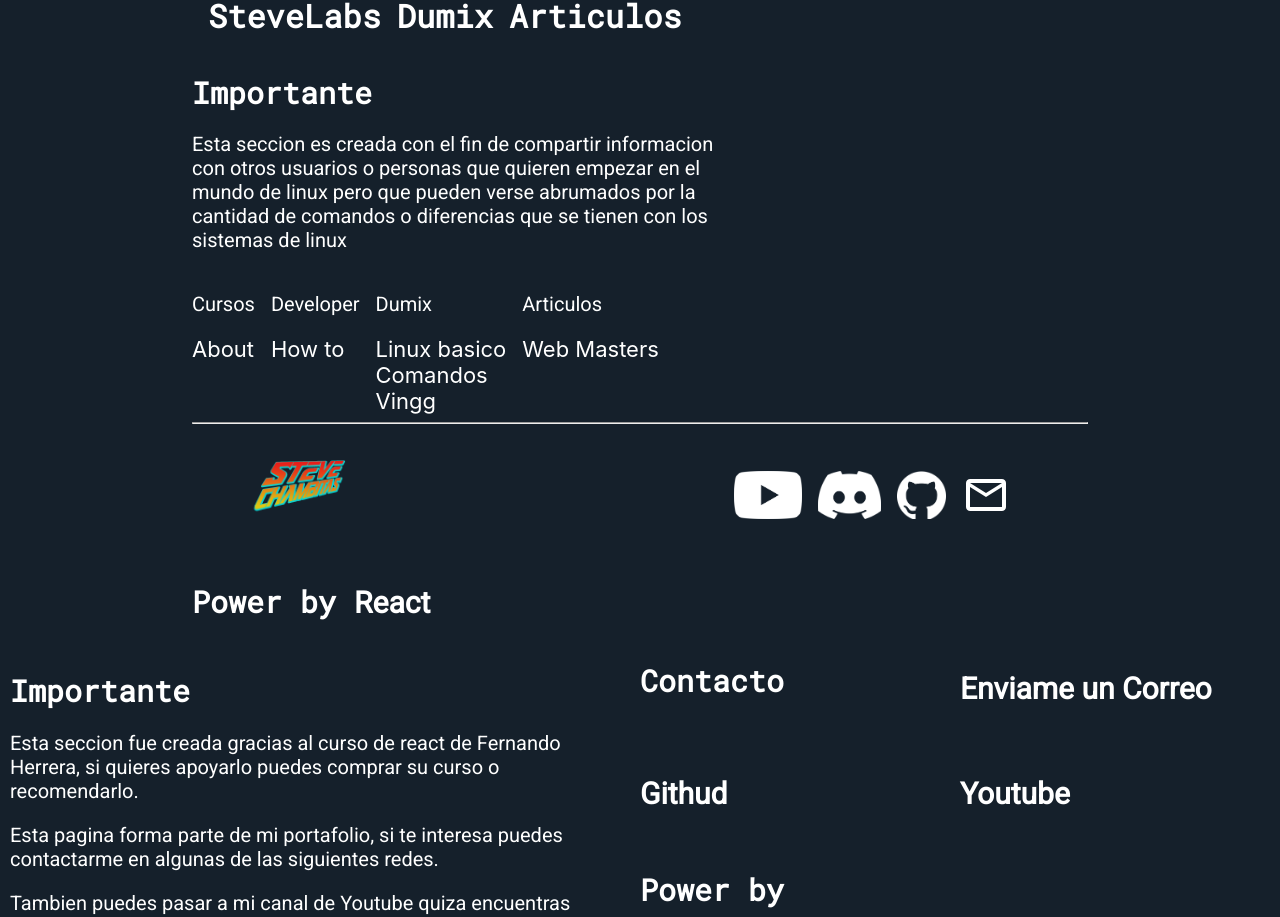
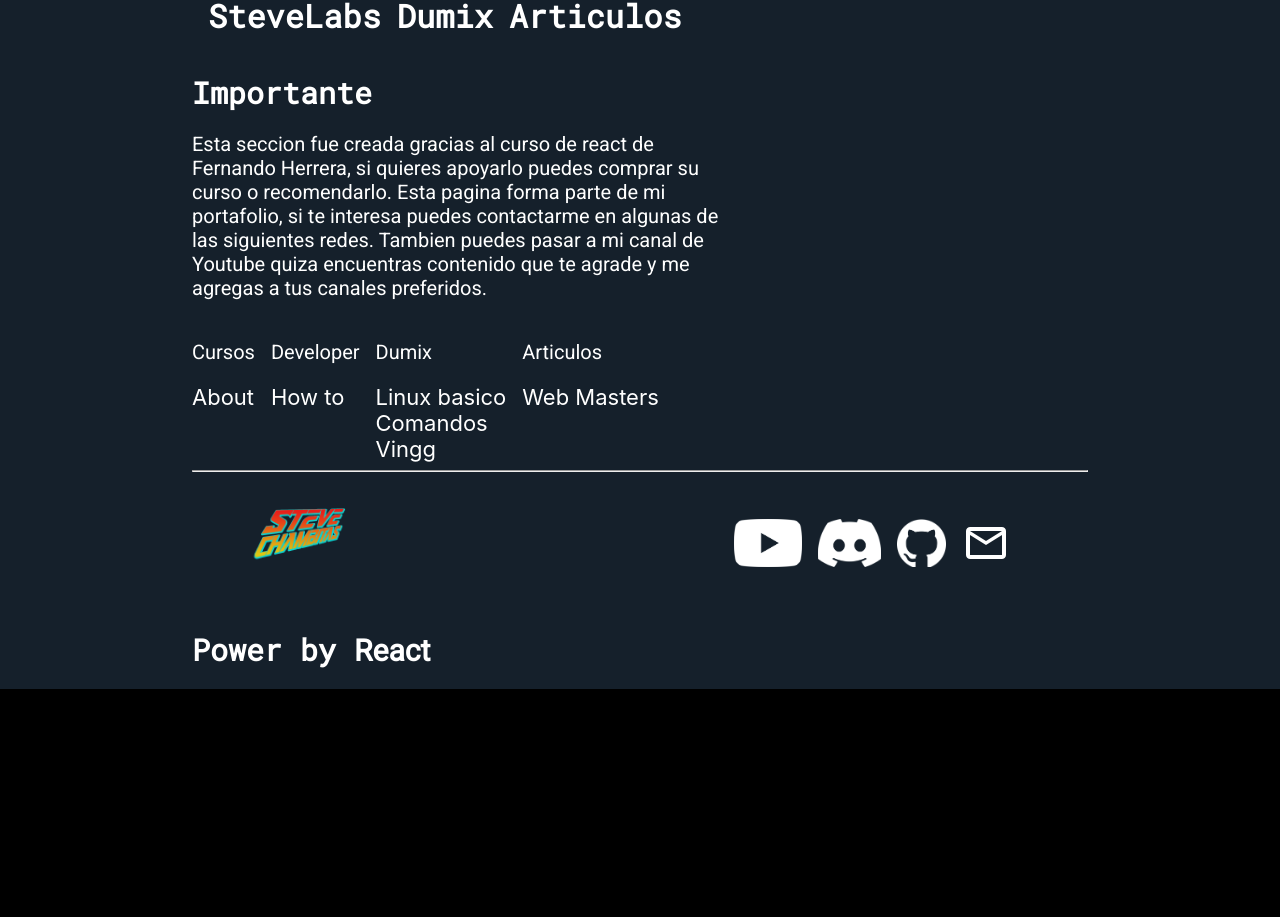
Before and after one commit to SteveBartmoss/steveapp, a React (Create React App) app: page /havefun in a window 1280 px wide. Shown: the part 1873-2790 px from the top of the page. After the commit the page ends 2562 px from the top, so only its background shows below. Built offline with nearby package versions, Linux system fonts and the light colour scheme.

Commit message:
remove content duplicated

```diff
--- a/src/HaveFun/component/FooterHave.jsx
+++ b/src/HaveFun/component/FooterHave.jsx
@@ -24,10 +24,13 @@ function FooterHave({ power, linkPower }) {
                     <DivRow>
                         <Div60>
                             <h1 className="title1">Importante</h1>
-                            <p className="Content">Esta seccion es creada con el fin de compartir informacion
-                                con otros usuarios o personas que quieren empezar en el mundo de linux pero
-                                que pueden verse abrumados por la cantidad de comandos o diferencias que se
-                                tienen con los sistemas de linux</p>
+                            <p className="Content">Esta seccion fue creada gracias al curso de
+                                react de Fernando Herrera, si quieres apoyarlo puedes comprar su
+                                curso o recomendarlo. Esta pagina forma parte de mi portafolio, si
+                                te interesa puedes contactarme en algunas de las siguientes redes.
+                                Tambien puedes pasar a mi canal de Youtube quiza encuentras contenido
+                                que te agrade y me agregas a tus canales preferidos.
+                            </p>
                         </Div60>
                         <DivRow>
                             <DivColum>
@@ -69,29 +72,6 @@ function FooterHave({ power, linkPower }) {
                     <h1 className="title1">Power by <a className="contacto" href="https://react.dev/">React</a></h1>
                 </Div70>
             </DivFooter>
-            <div className="gif-footer">
-                <div className="footer-item">
-                    <h1 className="title1">Importante</h1>
-                    <p className="Content">Esta seccion fue creada gracias al curso de
-                        react de Fernando Herrera, si quieres apoyarlo puedes comprar su
-                        curso o recomendarlo.
-                    </p>
-
-                    <p className="Content">Esta pagina forma parte de mi portafolio, si
-                        te interesa puedes contactarme en algunas de las siguientes redes.</p>
-
-                    <p className="Content">Tambien puedes pasar a mi canal de Youtube
-                        quiza encuentras contenido que te agrade y me agregas a tus canala
-                        preferidos</p>
-                </div>
-                <div className="item-grid">
-                    <h1 className="title1">Contacto</h1>
-                    <p className="contacto">Enviame un <a className="contacto" href="mailto:stevechanvitas@gmail.com">Correo</a></p>
-                    <a className="contacto" href="https://github.com/MarcoAntonioGuadalupeRivasGuzman">Githud</a>
-                    <a className="contacto" href="https://www.youtube.com/@stevechambitas2782">Youtube</a>
-                    <h1 className="title1">Power by <a className="contacto" href={linkPower} target="blanck">{power}</a></h1>
-                </div>
-            </div>
         </>
     );
 }
```
